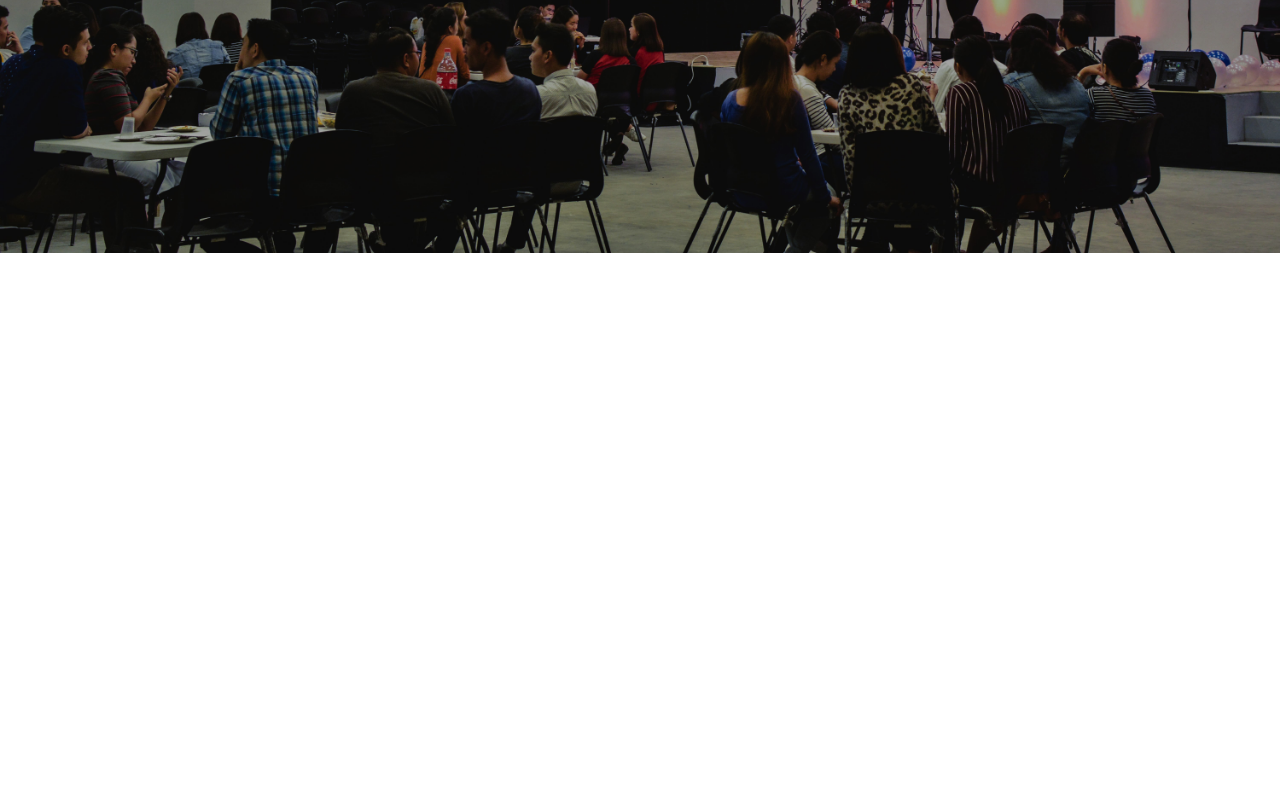
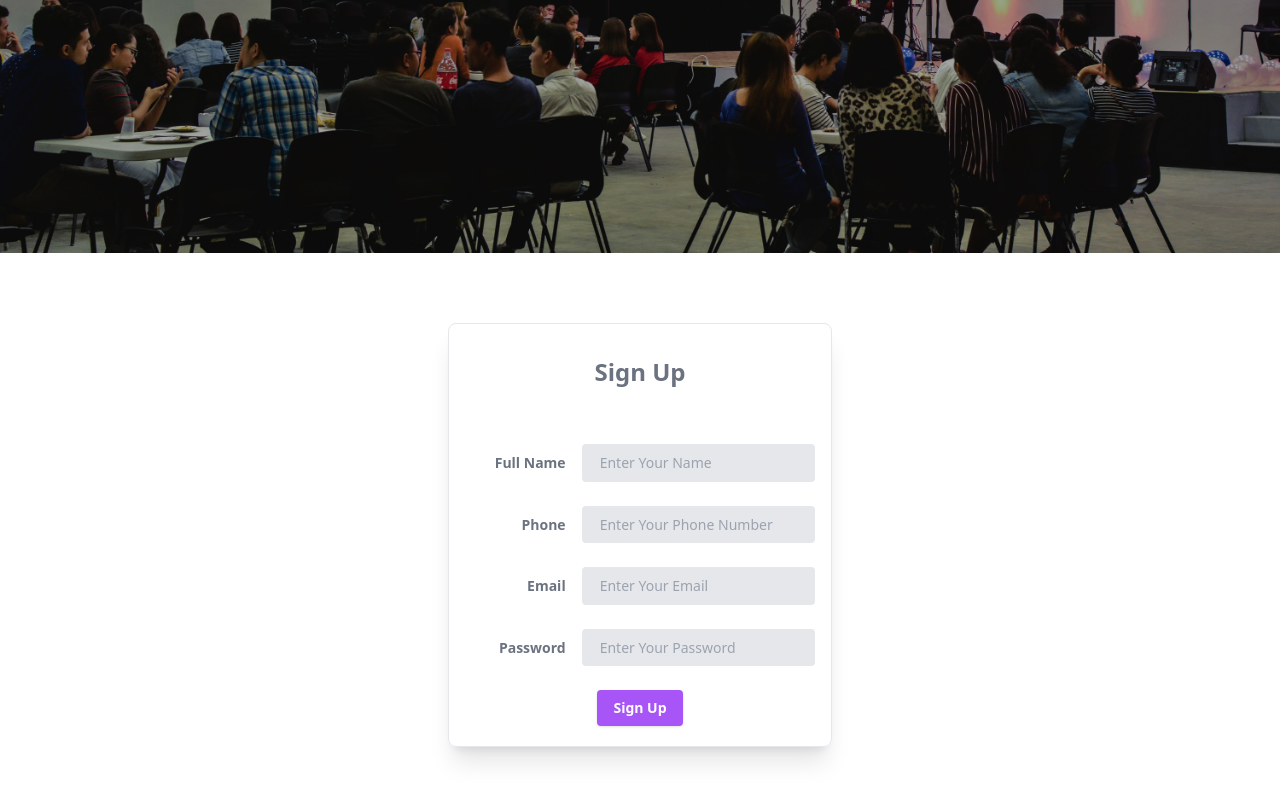
Before and after one commit to 356Adhil/DevConnect, a React (Create React App) app in the folder frontend/: page / in a window 1280 px wide. Shown: the part 600-1400 px from the top of the page. Before the commit the page ends 859 px from the top, so only its background shows below. Built offline with nearby package versions, Linux system fonts and the light colour scheme.

Commit message:
SignUp Validation

```diff
--- a/frontend/src/components/user/login/Login.jsx
+++ b/frontend/src/components/user/login/Login.jsx
@@ -1,14 +1,187 @@
-import React from 'react'
-import { Formik, Form, Field, ErrorMessage } from 'formik';
-import * as Yup from 'yup';
+import React from "react";
+import { useFormik } from "formik";
+import { basicSchema } from "../../../schemas";
+
+const onSubmit = async (values, actions) => {
+  console.log(values);
+  console.log(actions);
+  await new Promise((resolve) => setTimeout(resolve, 1000));
+  actions.resetForm();
+};
 
 
 function Login() {
+  const {
+    values,
+    errors,
+    touched,
+    isSubmitting,
+    handleBlur,
+    handleChange,
+    handleSubmit,
+  } = useFormik({
+    initialValues: {
+      fullName: "",
+      phone: "",
+      email: "",
+      password: "",
+    },
+    validationSchema: basicSchema,
+    onSubmit,
+  });
+
   return (
-    <div>
+    <div className="flex justify-center mx-96 my-10 rounded-lg py-6 text-sm">
+      <form
+        onSubmit={handleSubmit}
+        className="w-full max-w-sm shadow-xl px-4 py-5 rounded-lg border"
+      >
+        <div className="text-gray-500 font-bold flex justify-center pb-14 pt-3 text-2xl">
+          <h1>Sign Up</h1>
+        </div>
 
+        {/* Full Name */}
+
+        <div className="md:flex md:items-center mb-6">
+          <div className="md:w-1/3">
+            <label
+              className="block text-gray-500 font-bold md:text-right mb-1 md:mb-0 pr-4"
+              htmlFor="inline-full-name"
+            >
+              Full Name
+            </label>
+          </div>
+          <div className="md:w-2/3">
+            <input
+              placeholder="Enter Your Name"
+              className={`bg-gray-200 appearance-none border-2 border-gray-200 rounded w-full py-2 px-4 text-gray-700 leading-tight focus:outline-none focus:bg-white focus:border-purple-500 ${
+                touched.fullName && errors.fullName
+                  ? "border-red-500"
+                  : "focus:border-purple-500"
+              }`}
+              id="fullName"
+              type="text"
+              name="fullName"
+              onChange={handleChange}
+              onBlur={handleBlur}
+              value={values.fullName}
+            />
+            {touched.fullName && errors.fullName && (
+              <p className="text-red-500 text-xs italic">{errors.fullName}</p>
+            )}
+          </div>
+        </div>
+
+        {/* Phone Number */}
+
+        <div className="md:flex md:items-center mb-6">
+          <div className="md:w-1/3">
+            <label
+              className="block text-gray-500 font-bold md:text-right mb-1 md:mb-0 pr-4"
+              htmlFor="inline-full-name"
+            >
+              Phone
+            </label>
+          </div>
+          <div className="md:w-2/3">
+            <input
+              name="phone"
+              onChange={handleChange}
+              onBlur={handleBlur}
+              value={values.phone}
+              placeholder="Enter Your Phone Number"
+              className={`bg-gray-200 appearance-none border-2 border-gray-200 rounded w-full py-2 px-4 text-gray-700 leading-tight focus:outline-none focus:bg-white focus:border-purple-500 ${
+                touched.phone && errors.phone
+                  ? "border-red-500"
+                  : "focus:border-purple-500"
+              }`}
+              id="phone"
+              type="tel"
+            />
+            {touched.phone && errors.phone && (
+              <p className="text-red-500 text-xs italic">{errors.phone}</p>
+            )}
+          </div>
+        </div>
+
+        {/* Email */}
+
+        <div className="md:flex md:items-center mb-6">
+          <div className="md:w-1/3">
+            <label
+              className="block text-gray-500 font-bold md:text-right mb-1 md:mb-0 pr-4"
+              htmlFor="inline-full-name"
+            >
+              Email
+            </label>
+          </div>
+          <div className="md:w-2/3">
+            <input
+              className={`bg-gray-200 appearance-none border-2 border-gray-200 rounded w-full py-2 px-4 text-gray-700 leading-tight focus:outline-none focus:bg-white focus:border-purple-500 ${
+                touched.email && errors.email
+                  ? "border-red-500"
+                  : "focus:border-purple-500"
+              }`}
+              placeholder="Enter Your Email"
+              id="email"
+              name="email"
+              type="email"
+              onChange={handleChange}
+              onBlur={handleBlur}
+              value={values.email}
+            />
+            {touched.email && errors.email && (
+              <p className="text-red-500 text-xs italic">{errors.email}</p>
+            )}
+          </div>
+        </div>
+
+        {/* Password */}
+
+        <div className="md:flex md:items-center mb-6">
+          <div className="md:w-1/3">
+            <label
+              className="block text-gray-500 font-bold md:text-right mb-1 md:mb-0 pr-4"
+              htmlFor="inline-password"
+            >
+              Password
+            </label>
+          </div>
+          <div className="md:w-2/3">
+            <input
+              className={`bg-gray-200 appearance-none border-2 border-gray-200 rounded w-full py-2 px-4 text-gray-700 leading-tight focus:outline-none focus:bg-white focus:border-purple-500 ${
+                touched.password && errors.password
+                  ? "border-red-500"
+                  : "focus:border-purple-500"
+              }`}
+              id="inline-password"
+              type="password"
+              name="password"
+              placeholder="Enter Your Password"
+              onChange={handleChange}
+              onBlur={handleBlur}
+              value={values.password}
+            />
+            {touched.password && errors.password && (
+              <p className="text-red-500 text-xs italic">{errors.password}</p>
+            )}
+          </div>
+        </div>
+
+        <div className="md:flex md:items-center justify-center">
+          <div className="">
+            <button
+              className="shadow bg-purple-500 hover:bg-purple-400 focus:shadow-outline focus:outline-none text-white font-bold py-2 px-4 rounded"
+              type="submit"
+              disabled={isSubmitting}
+            >
+              Sign Up
+            </button>
+          </div>
+        </div>
+      </form>
     </div>
-  )
+  );
 }
 
-export default Login
+export default Login;
--- /dev/null
+++ b/frontend/src/schemas/index.js
@@ -0,0 +1,25 @@
+import * as yup from "yup";
+
+const passwordRules = /^(?=.*\d)(?=.*[a-z])(?=.*[A-Z]).{5,}$/;
+// min 5 characters, 1 upper case letter, 1 lower case letter, 1 numeric digit.
+
+export const basicSchema = yup.object().shape({
+  fullName: yup
+    .string()
+    .min(3, "Full name is too short")
+    .max(15, "Full name is too long")
+    .required("Full name is required")
+    .matches(/^[a-zA-Z\s]*$/, "Full name must contain only letters and spaces"),
+  phone: yup
+    .string()
+    .matches(/^[0-9]+$/, "Phone number must be a valid number")
+    .min(10, "Phone number is too short")
+    .max(15, "Phone number is too long")
+    .required("Phone number is required"),
+  email: yup.string().email("Please enter a valid email").required("Required"),
+  password: yup
+  .string()
+  .min(5)
+  .matches(passwordRules, { message: "Please create a stronger password" })
+  .required("Required"),
+});
```
